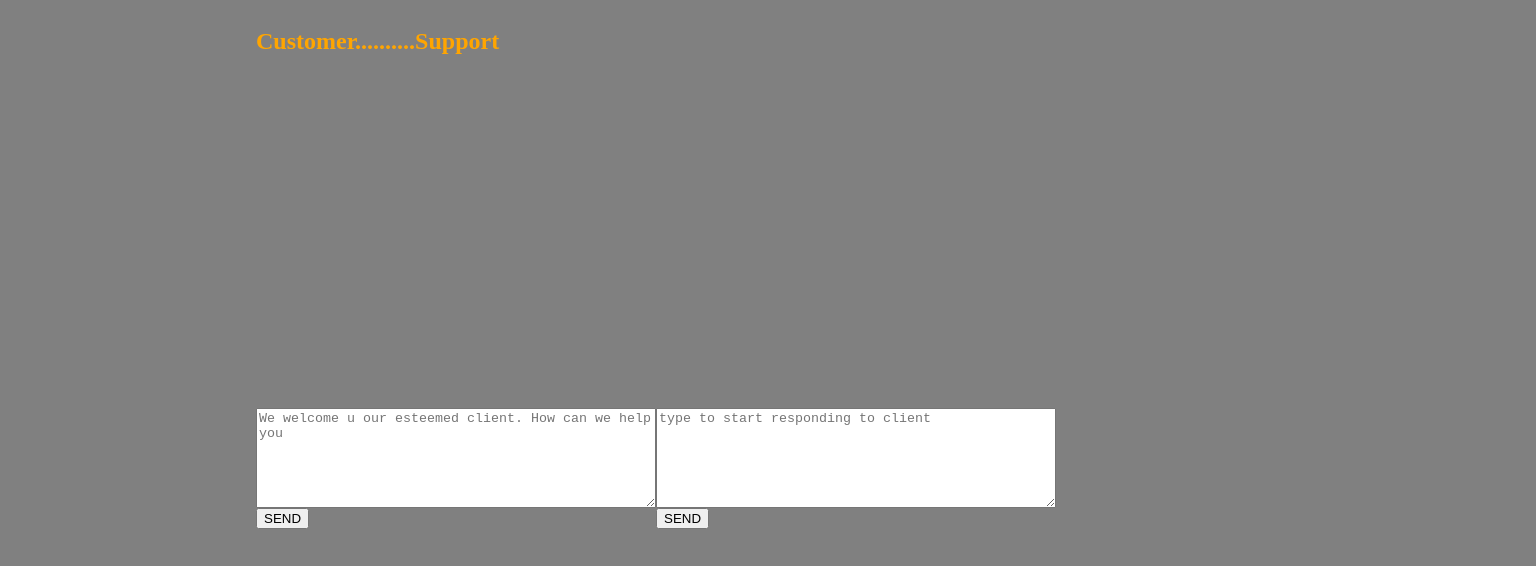
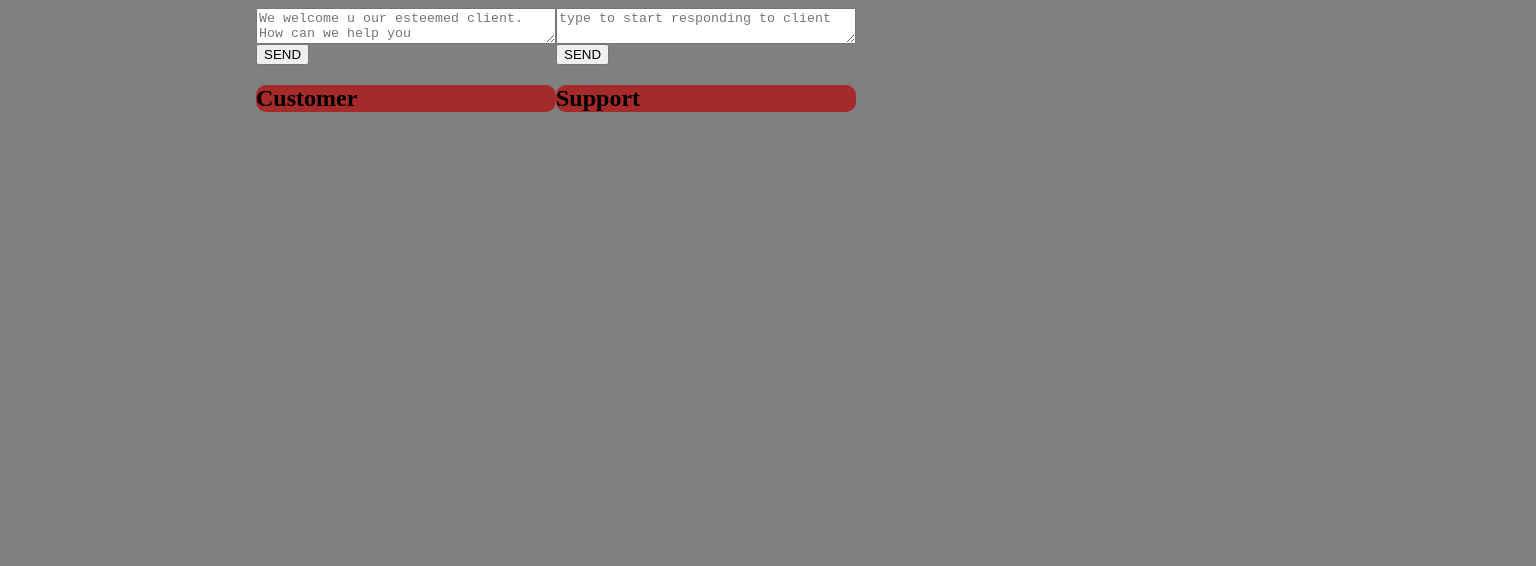
Before and after one commit to EmekaOkocha/ChatBox, a plain HTML site: page index.html in a window 1280 px wide. Shown: the whole page, 1536 px wide, since content can reach past the window. Drawn offline with Linux system fonts and the light colour scheme.

Commit message:
adjusted chatbox and textarea

```diff
--- a/index.html
+++ b/index.html
@@ -6,29 +6,32 @@
 
 </head>
 <body>
-    <main style="height:500px; width:300px; color:orange;">
-       <div id="section">
+
+    <div id="section">
         <div>
-            <h2>Customer.....</h2><br>
+            <textarea id="custInput" placeholder="We welcome u our esteemed client. How can we help you"></textarea>
+            <button id="button">SEND</button>
+        </div>
+        <div class="dc">
+            <h2>Customer</h2>
             <ul id="customer"></ul>
-        </div><br><br>
-        <div>
-            <h2>.....Support</h2><br>
-            <ul id="support"></ul>
         </div>
+
+
     </div>
 
         <div id="button">
-        <div>
-            <textarea style="width: 400px; height: 100px;" id="custInput" placeholder="We welcome u our esteemed client. How can we help you"></textarea>
-            <button id="button">SEND</button>
+            <div>
+                <textarea id="suppInput" placeholder="type to start responding to client"></textarea><br>
+                <button id="button2">SEND</button>
+            </div>
+            <div class="dc">
+                <h2>Support</h2>
+                <ul id="support"></ul>
+            </div>
+
         </div>
-        <div>
-            <textarea style="width: 400px; height: 100px;" id="suppInput" placeholder="type to start responding to client"></textarea>
-            <button id="button2">SEND</button>
-        </div>
-        </div>
-    </main>
+
     <script src="calScript.js"></script>
 </body>
 </html>
--- a/style.css
+++ b/style.css
@@ -1,18 +1,32 @@
 body{
   background-color: grey;
-  width: 60%;
+  width: 100%;
   height:100%;
   text-align: justify;
   background-repeat: no-repeat;
   margin-left: 20%;
+  display:flex;
+}
+main{
+  width:60%;
+  margin:auto;
 }
 ul{
   list-style:none;
 }
 #section{
-  display:flex;
-  height:400px;
+  display:block;
+  height:300px;
+
 }
 #button{
-  display:flex;
+  display:block;
 }
+.dc{
+  width:300px;
+  background-color: brown;
+  border-radius: 10px;
+}
+textarea{
+  width: 300px;
+}
```
